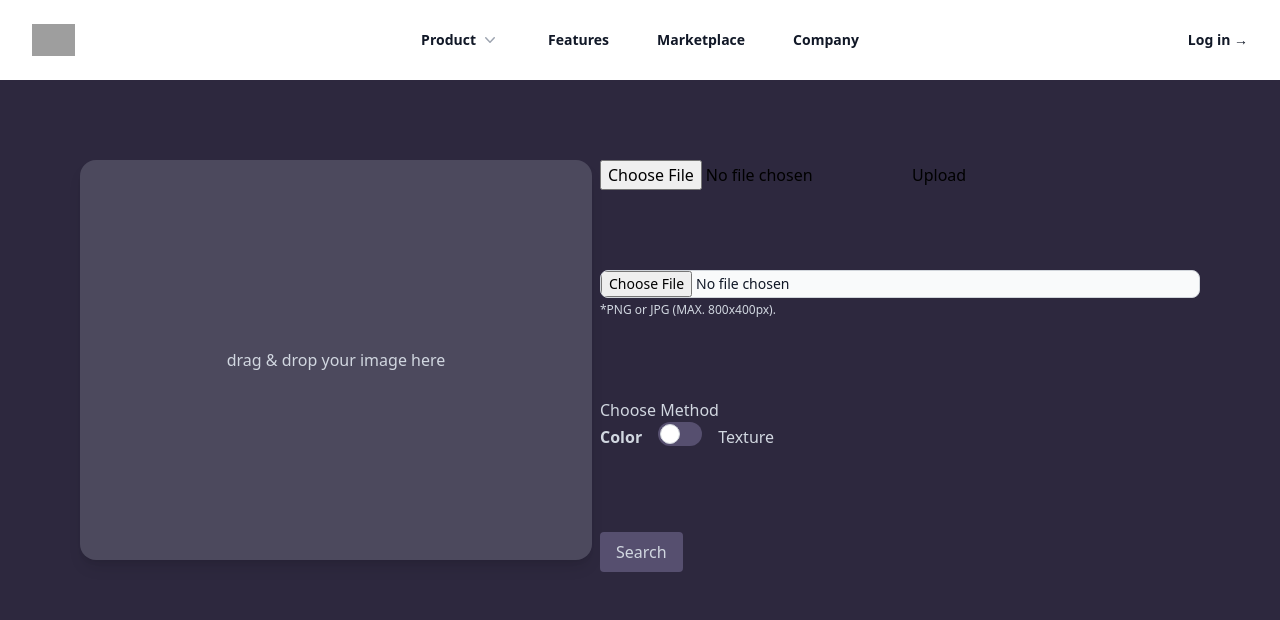
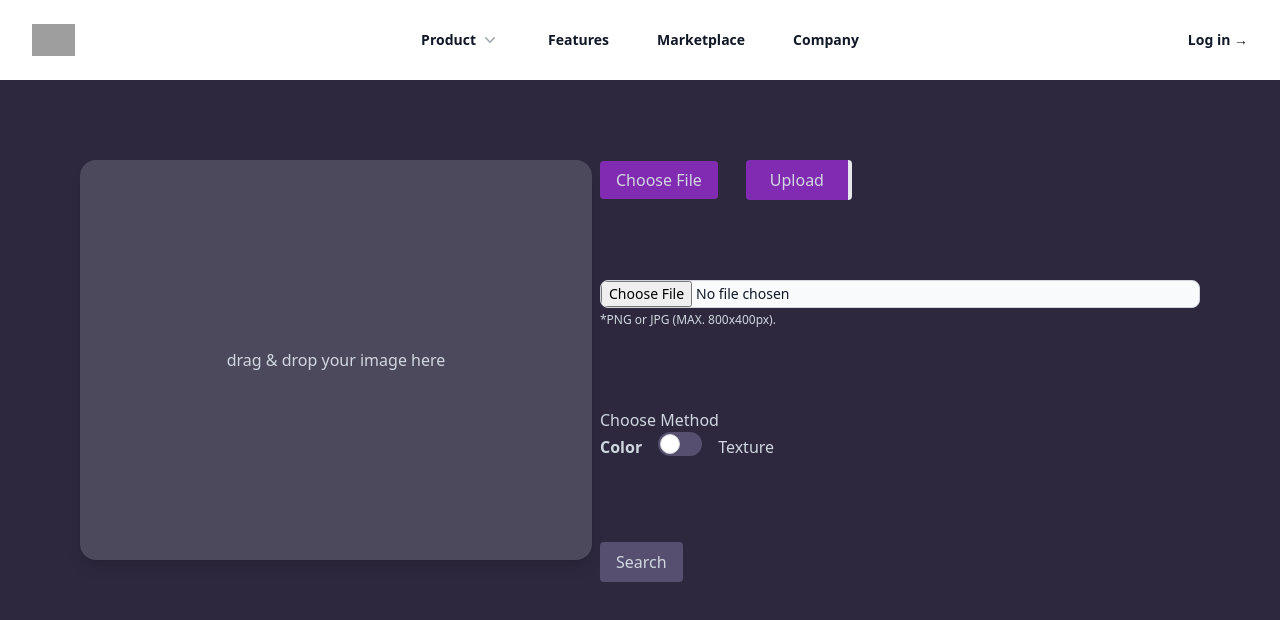
Before and after one commit to ninoaddict/Algeo02-22024, a React (Create React App) app in the folder src/client/: page / in a window 1280 px wide. Shown: the top 620 px of the page. Built offline with nearby package versions, Linux system fonts and the light colour scheme; grey boxes are pictures that could not be loaded.

Commit message:
fix :Fix datasetUpload and add style to the component

```diff
--- a/src/client/src/components/DatasetUpload.jsx
+++ b/src/client/src/components/DatasetUpload.jsx
@@ -1,10 +1,33 @@
-import React from "react";
+// File: DatasetUpload.jsx
+import React, { useRef } from "react";
 
-const DatasetUpload = (handleDatasetChange, handleDatasetUpload) => {
+const DatasetUpload = ({ handleDatasetChange, handleDatasetUpload }) => {
+  const fileInputRef = useRef(null);
+
   return (
-    <div>
-      <input type="file" onChange={handleDatasetChange} />
-      <button onClick={handleDatasetUpload}>Upload</button>
+    <div className="flex items-center space-x-7">
+      <div className="relative">
+        <label
+          htmlFor="fileInput"
+          className="px-4 py-2 rounded cursor-pointer text-textColor bg-accentColor"
+        >
+          Choose File
+        </label>
+        <input
+          type="file"
+          id="fileInput"
+          multiple
+          onChange={handleDatasetChange}
+          className="hidden left-[-4px]"
+          ref={fileInputRef}
+        />
+      </div>
+      <button
+        onClick={handleDatasetUpload}
+        className="px-6 py-2 border-r-4 rounded cursor-pointer bg-accentColor text-textColor"
+      >
+        Upload
+      </button>
     </div>
   );
 };
--- a/src/client/src/components/HomeSection1.jsx
+++ b/src/client/src/components/HomeSection1.jsx
@@ -4,22 +4,40 @@ import ToggleButton from "./ToggleButton";
 import SingleImageButton from "./SingleImageUpload";
 import SearchResult from "./SearchResult";
 import DatasetUpload from "./DatasetUpload";
+import JSZip from "jszip";
 
 const HomeSection1 = ({ onUploadSuccess }) => {
   const [selectedFile, setSelectedFile] = useState(null);
   const [previewUrl, setPreviewUrl] = useState(null);
   const [isEnabled, setIsEnabled] = useState(false);
   const [isDatasetUploaded, setIsDatasetUploaded] = useState(false);
-  const [file, setFile] = useState(null);
+  const [files, setFiles] = useState(null);
 
   const handleDatasetChange = (e) => {
-    setFile(e.target.files[0]);
+    setFiles(e.target.files[0]);
   };
 
   const handleDatasetUpload = async () => {
     try {
+      if (!files || files.length === 0) {
+        console.error("No files selected");
+        return;
+      }
+
+      const zip = new JSZip();
+
+      Array.from(files).forEach((file, index) => {
+        zip.file(`image_${index + 1}.jpg`, file);
+      });
+
+      // Generate the zip file
+      const zipBlob = await zip.generateAsync({ type: "blob" });
+      const zipFile = new File([zipBlob], "images.zip", {
+        type: "application/zip",
+      });
+
       const formData = new FormData();
-      formData.append("dataset", file);
+      formData.append("zipFile", zipFile);
 
       const response = await fetch("http://localhost:9000/upload/folder", {
         method: "POST",
@@ -28,13 +46,13 @@ const HomeSection1 = ({ onUploadSuccess }) => {
 
       if (response.ok) {
         const responseData = await response.json();
+        setIsDatasetUploaded(true);
         console.log("Server response:", responseData);
-        setIsDatasetUploaded(true);
       } else {
-        console.error("Error uploading dataset:", response.statusText);
+        console.error("Error uploading images:", response.statusText);
       }
     } catch (error) {
-      console.error("Error uploading dataset:", error);
+      console.error("Error uploading images:", error);
     }
   };
 
```
